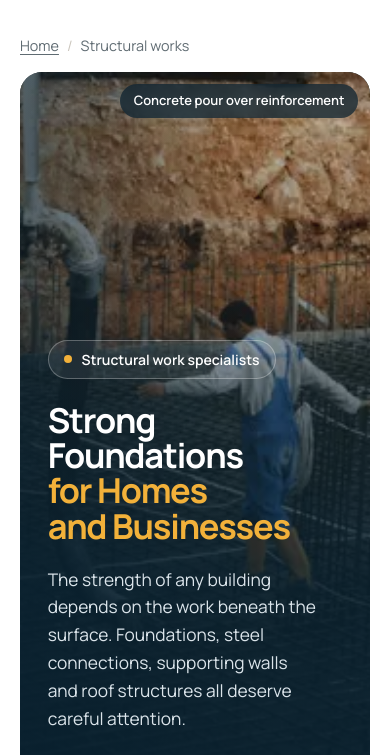
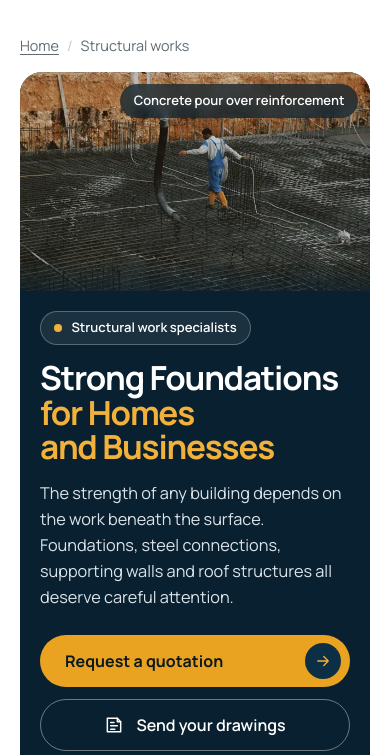
Before and after one commit to Bazil846/britsprojects, an Astro site: page /structural-works in a window 390 px wide. Shown: the part 65-820 px from the top of the page. Built offline with nearby package versions, Linux system fonts and the light colour scheme; Astro itself is replaced by a stand-in of ours.

Commit message:
Mobile hero: photo on top at a natural 16:10 shape with the heading and buttons on navy below, instead of a full screen darkened photo
Co-Authored-By: Claude Opus 5.5 <noreply@anthropic.com>
Claude-Session: https://claude.ai/code/session_01Bqxj84nCppAJLNHT4URF25

```diff
--- a/src/components/PhotoHero.astro
+++ b/src/components/PhotoHero.astro
@@ -92,13 +92,6 @@ const { image, alt, position = '50% 50%', pill, title, accent, lead, caption, cr
   }
   .ph--home .ph__panel {
     min-height: min(46rem, calc(100svh - 6rem));
-  }
-  @media (max-width: 700px) {
-    .ph__panel,
-    .ph--home .ph__panel {
-      min-height: 0;
-      padding-top: 15rem;
-    }
   }
   .ph__img {
     position: absolute;
@@ -198,4 +191,49 @@ const { image, alt, position = '50% 50%', pill, title, accent, lead, caption, cr
       right: 0.75rem;
     }
   }
+
+  /* Phones: the photo sits on top at a natural shape, and the heading and buttons follow on
+     navy below it, instead of a full screen photo with the text laid over a darkened image. */
+  @media (max-width: 700px) {
+    .ph__panel,
+    .ph--home .ph__panel {
+      display: block;
+      min-height: 0;
+    }
+    .ph__img {
+      position: relative;
+      z-index: 0;
+      height: auto;
+      aspect-ratio: 16 / 10;
+    }
+    .ph__shade {
+      top: auto;
+      height: calc(min(100vw, 700px) * 0.625);
+      z-index: 0;
+      background: linear-gradient(to top, var(--navy-deep) 0%, rgba(8, 32, 47, 0) 22%);
+      position: absolute;
+      top: 0;
+    }
+    .ph__content {
+      position: relative;
+      z-index: 1;
+      padding: 1.25rem 1.25rem 1.75rem;
+    }
+    .ph__pill {
+      padding: 0.35rem 0.8rem;
+      font-size: 0.8125rem;
+    }
+    .ph__title,
+    .ph--page .ph__title {
+      margin-top: 1rem;
+      font-size: clamp(1.9rem, 1.2rem + 3.6vw, 2.5rem);
+    }
+    .ph__lead {
+      margin-top: 1rem;
+      font-size: 1.02rem;
+    }
+    .ph__actions:not(:empty) {
+      margin-top: 1.5rem;
+    }
+  }
 </style>
--- a/src/pages/structural-works.astro
+++ b/src/pages/structural-works.astro
@@ -62,7 +62,7 @@ const schema = [
   >
     <div slot="actions" class="btn-row">
       <a class="btn btn--primary" href="#enquire">
-        Request a structural quotation
+        Request a quotation
         <span class="btn__chip"><Icon name="arrow" size={18} /></span>
       </a>
       <a class="btn btn--outline" href="/contact#drawings"><Icon name="drawing" size={20} /> Send your drawings</a>
```
